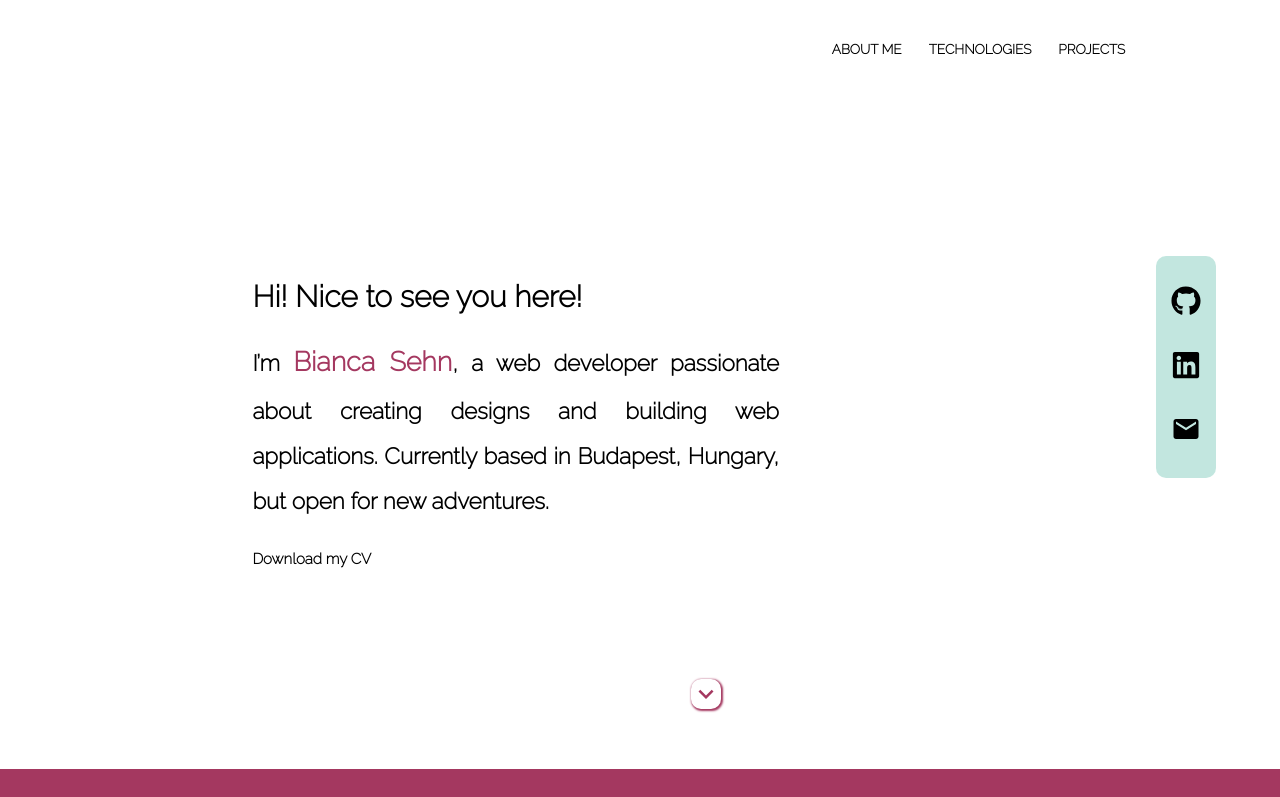
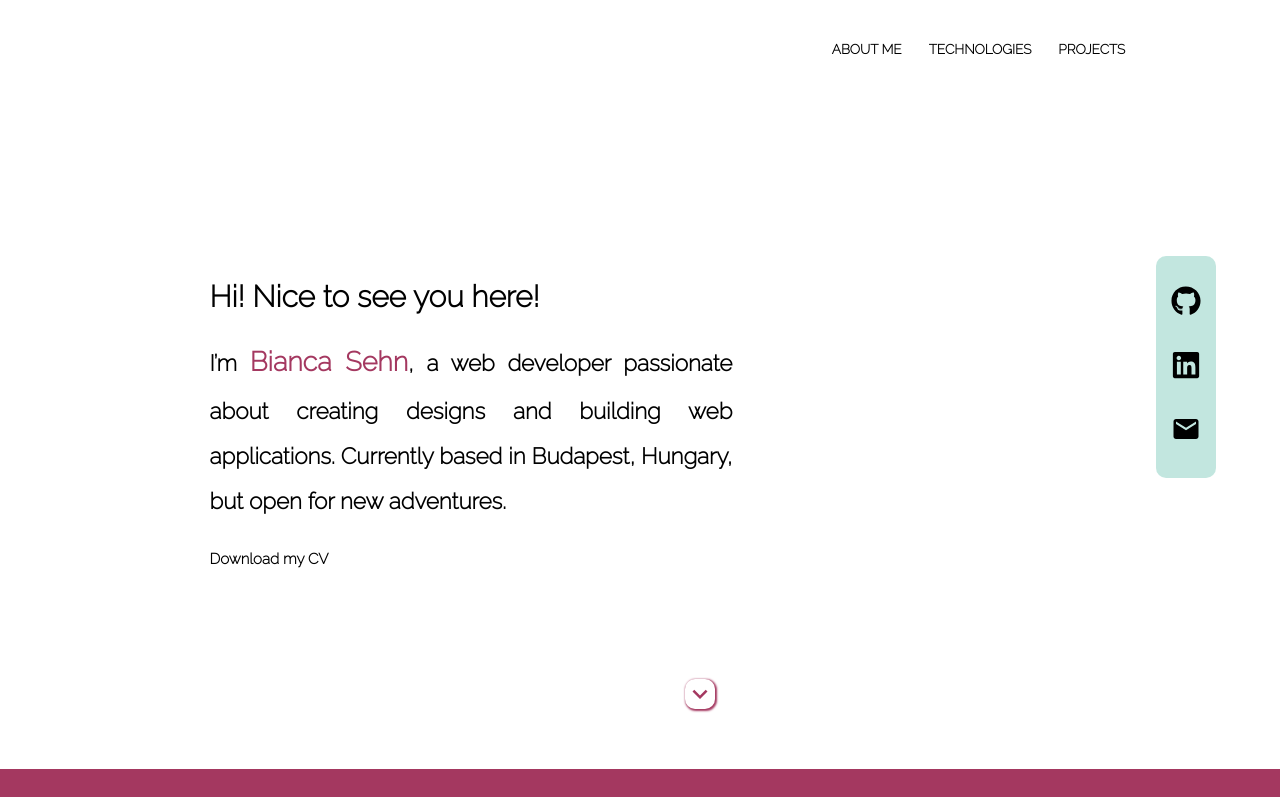
Before and after one commit to biancasehn/portfolio, a React (Create React App) app: page / in a window 1280 px wide. Shown: the top 797 px of the page. Built offline with nearby package versions, Linux system fonts and the light colour scheme.

Commit message:
fix: responsiveness

```diff
--- a/src/App.css
+++ b/src/App.css
@@ -50,7 +50,7 @@ li {
   align-items: left;
   justify-content: center;
 
-  padding: 1em 10em 2em;
+  padding: 1em 8em 2em;
 
   text-align: justify;
   line-height: 2.3em;
@@ -65,23 +65,25 @@ li {
   line-height:1.7;
 }
 
-.expandMore {
+.learnMore {
   text-align: center;
-  font-size: 2em;
 }
 
-.expandMore svg {
+.learnMore svg {
   position: absolute;
   bottom: 2em;
+
+  font-size: 2em;
 
   color: var(--primaryFocus);
   box-shadow: 1px 1px 2px 1px;
   border-radius: 10px;
 
-  transition: all .2s;
+  transition: all 200ms;
 }
 
-.expandMore svg:hover {
+
+.learnMore svg:hover {
   transform: translateY(10px);
 }
 
@@ -98,10 +100,6 @@ li {
   border-radius: 10px;
 
   transition: all .3s;
-}
-
-.aside:hover {
-  transform: scale(1.2);
 }
 
 .aside ul {
@@ -180,6 +178,8 @@ li {
   flex-wrap: wrap;
   justify-content: center;
   align-items: center;
+
+  max-width: 60%;
 }
 
 .techs .tech h1 {
@@ -244,11 +244,11 @@ footer p {
   }
 
   .hero {
-    margin-left: 8%;
+    margin-left: 7%;
   }
 
   .heroText {
-    max-width: min(60%, 700px);
+    max-width: min(55%, 700px);
   }
 
   .hero h2 {
@@ -281,10 +281,10 @@ footer p {
       padding: 0;
     }
 
-    .projects .project {
+    /* .projects .project {
       border: 1px solid #dadce0;
       border-radius: 20px;
-    }
+    } */
 
     .projects .project p {
       padding: 0 1em 1em 1em;
@@ -321,7 +321,7 @@ footer p {
     line-height:1.7;
   }
 
-  .expandMore {
+  .learnMore {
     visibility: hidden;
   }
 
@@ -350,6 +350,10 @@ footer p {
     width: auto;
     text-align: justify;
     padding: 1em 0 0 0;
+  }
+
+  .techs .tech {
+    max-width: 100%;
   }
 
   .aside {
@@ -402,16 +406,30 @@ footer p {
   }
 }
 
-.animateExpand {
+.animateSlideDown {
   transform: translateY(-35px);
-  animation: expand 500ms forwards;
+  animation: slideDown 500ms forwards;
+}
+
+@keyframes slideDown {
+  0% {
+    transform: translateY(-35px)
+  }
+  100% {
+    transform: translateY(0)
+  }
+}
+
+/* .animateExpand {
+  transform: translateY(-35px);
+  animation: slideDown 500ms forwards;
 }
 
 @keyframes expand {
-  from {
+  0% {
     transform: translateY(-35px)
   }
-  to {
+  100% {
     transform: translateY(0)
   }
-}
+} */
--- a/src/App.js
+++ b/src/App.js
@@ -18,7 +18,7 @@ function App() {
   return (
     <div className="App">
 
-      <nav className="nav animateExpand">
+      <nav className="nav animateSlideDown">
         <ul>
           <li><a href="#aboutMe">ABOUT ME</a></li>
           <li><a href="#technologies">TECHNOLOGIES</a></li>
@@ -26,7 +26,7 @@ function App() {
         </ul>
       </nav>
 
-      <div className="hero animateExpand">
+      <div className="hero animateSlideDown">
         <div className="heroText">
           <h1>Hi! Nice to see you here!</h1>
           <h2>
@@ -36,12 +36,12 @@ function App() {
           <a>Download my CV</a>
 
         </div>
-        <div className="expandMore">
+        <div className="learnMore">
             <a href="#aboutMe">< MdExpandMore /></a>
         </div>
       </div>
 
-      <div className="aside animateExpand">
+      <div className="aside animateSlideDown">
         <ul>
           <li>
             <a href="https://github.com/biancasehn" target="_blank" rel="noreferrer"><FaGithub className="icons"/>
```
